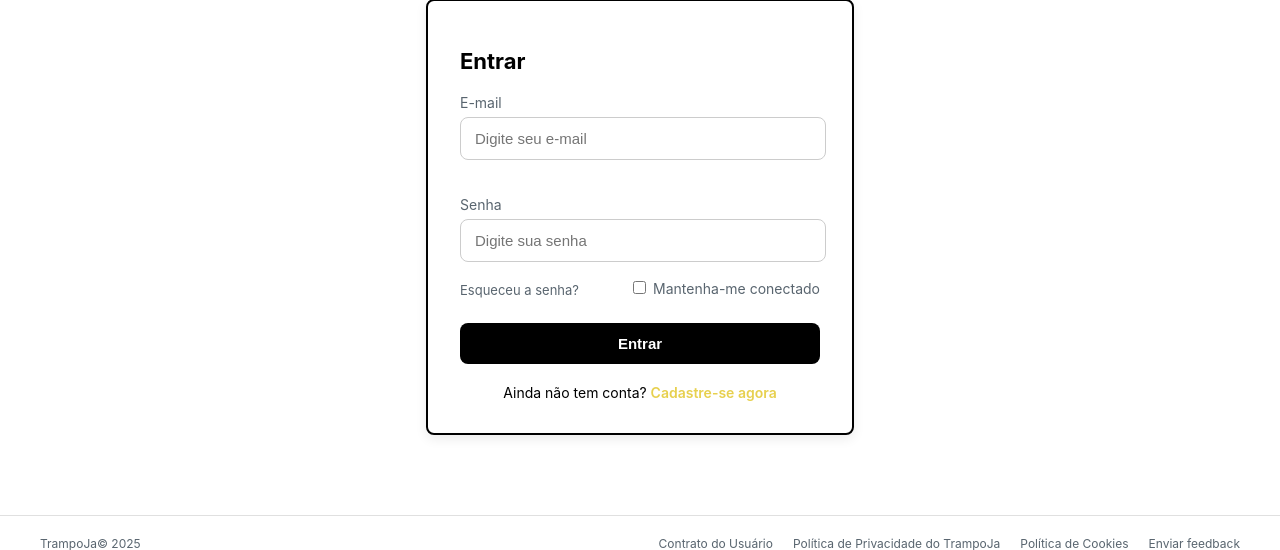
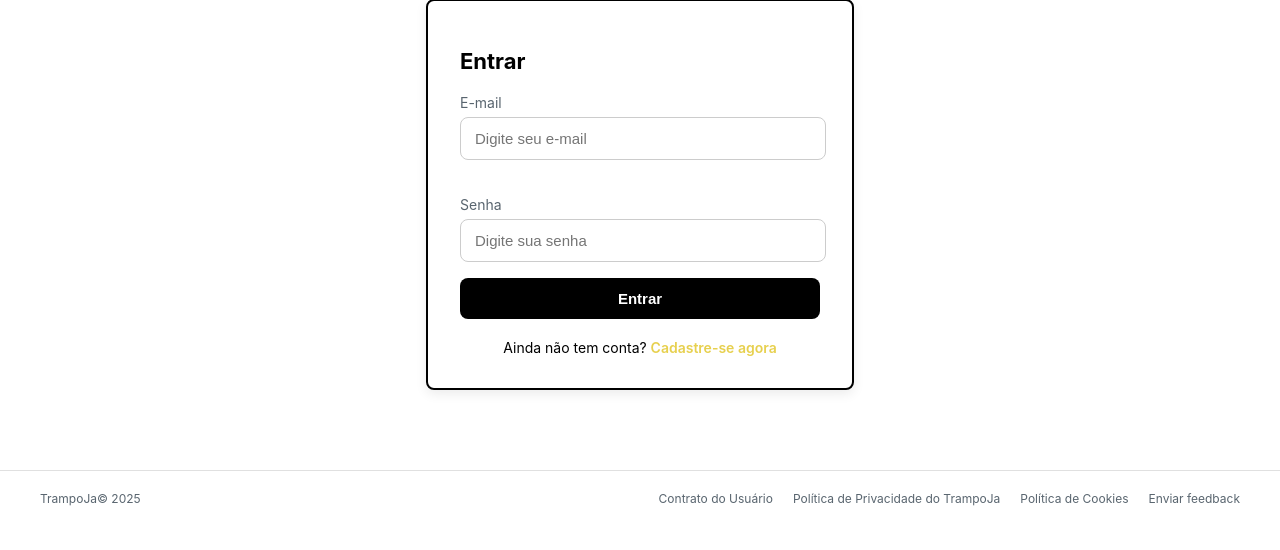
Before and after one commit to dcalixxto/trampoJa, a PHP site: page / in a window 1280 px wide. Shown: the part 154-704 px from the top of the page. Run offline with PHP 8.4, Linux system fonts and the light colour scheme.

Commit message:
Remoção de informações
Removido Esqueceu a senha e Matenha-me conectado. Não serão utilizados no momento.

```diff
--- a/assests/css/style.css
+++ b/assests/css/style.css
@@ -124,23 +124,6 @@ input.is-valid {
 input.is-invalid {
     border-color: #dc3545;
     box-shadow: 0 0 0 2px rgba(220, 53, 69, 0.1);
-}
-
-.options {
-    display: flex;
-    justify-content: space-between;
-    align-items: center;
-    font-size: 13px;
-    margin-bottom: 20px;
-}
-
-.options a {
-    color: var(--muted);
-    text-decoration: none;
-}
-
-.options a:hover {
-    color: var(--primary);
 }
 
 .btn {
--- a/public/index.php
+++ b/public/index.php
@@ -54,11 +54,6 @@ elseif (isset($_SESSION['mensagem_sucesso'])) {
                     <input type="password" id="senha" name="senha" placeholder="Digite sua senha" required>
                 </div>
 
-                <div class="options">
-                    <a href="#">Esqueceu a senha?</a>
-                    <label><input type="checkbox"> Mantenha-me conectado</label>
-                </div>
-
                 <button type="submit" class="btn">Entrar</button>
             </form>
 
```
